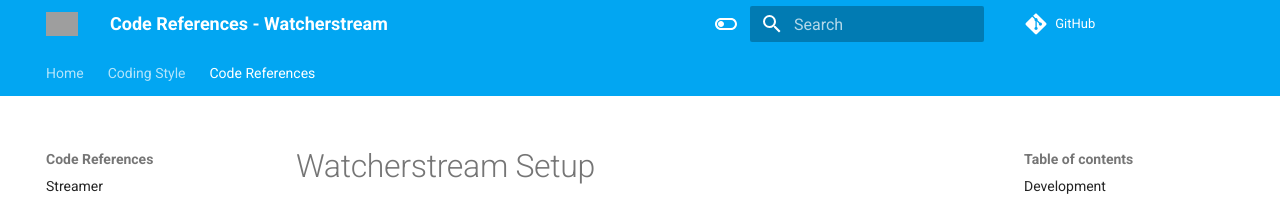
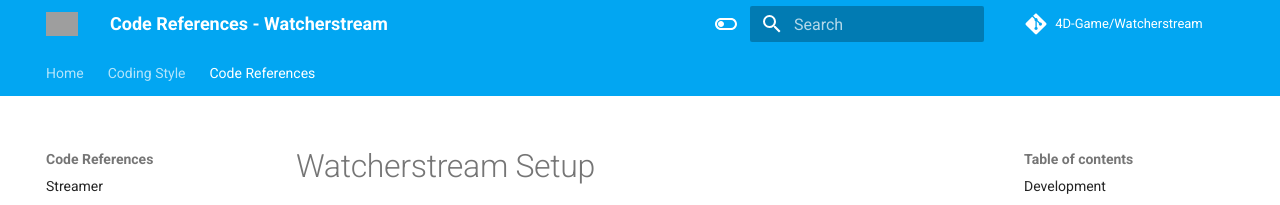
Before and after one commit to 4D-Game/Gamecontrol, an MkDocs documentation site: the page built from docs/index.md, in a window 1280 px wide. Shown: the top 205 px of the page. Built offline with MkDocs 1.6.1 and Material for MkDocs 9.7.7, drawn with Linux system fonts in a browser that asks for light colours; comment, search, counter and statistics services are not loaded; grey boxes are pictures that could not be loaded.

```diff
--- a/mkdocs.yml
+++ b/mkdocs.yml
@@ -5,12 +5,13 @@
   - Home: https://4d-game.github.io
   - Coding Style: https://4d-game.github.io/coding-style/cpp/
   - Code References:
-      Streamer: https://4d-game.github.io/Watcherstream/
+      Streamer: https://4d-game.github.io/Streamer/
       Controller: https://4d-game.github.io/Controller/
       Watcherstream:
         - Setup: index.md
 
-repo_url: https://github.com/4D-Game/Streamer
+repo_url: https://github.com/4D-Game/Watcherstream
+repo_name: 4D-Game/Watcherstream
 
 theme:
   name: material
```
Also changed, not shown: 6 other files.
